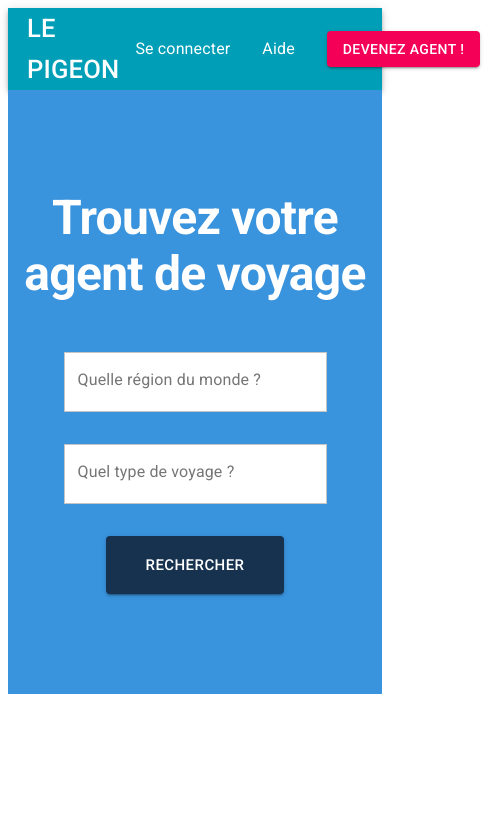
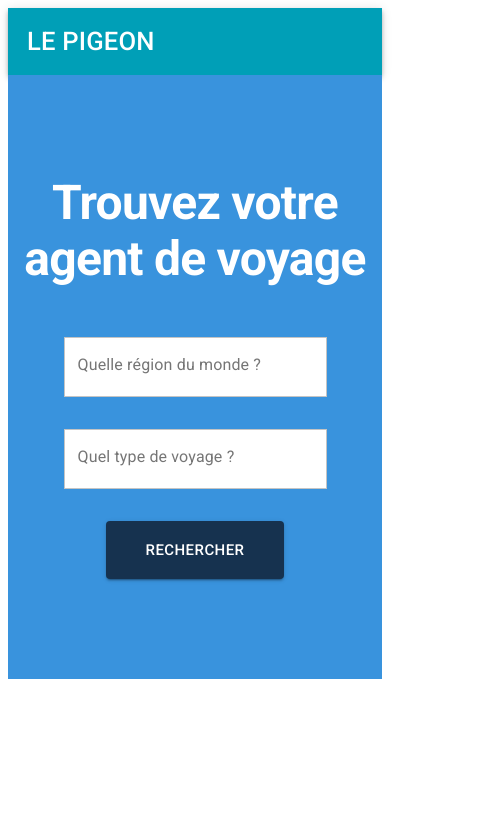
Before and after one commit to GaelleLondoz/le-pigeon, a React (Create React App) app in the folder front/: page / in a window 390 px wide. Shown: the top 837 px of the page, 496 px wide, since content can reach past the window. Built offline with nearby package versions, Linux system fonts and the light colour scheme; no server answers.

Commit message:
hide list link when breakpoint down sm

```diff
--- a/front/src/components/navigation/MainNavigation.js
+++ b/front/src/components/navigation/MainNavigation.js
@@ -39,6 +39,9 @@ const useStyles = makeStyles((theme) => ({
   },
   menuList: {
     display: "flex",
+    [theme.breakpoints.down("sm")]: {
+      display: "none",
+    },
   },
   menuItem: {
     "&:hover": {
@@ -48,6 +51,10 @@ const useStyles = makeStyles((theme) => ({
   },
   appBar: {
     backgroundColor: "#009fb7",
+    [theme.breakpoints.down("sm")]: {
+      paddingTop: "13px",
+      paddingBottom: "13px",
+    },
   },
 }));
 
```
